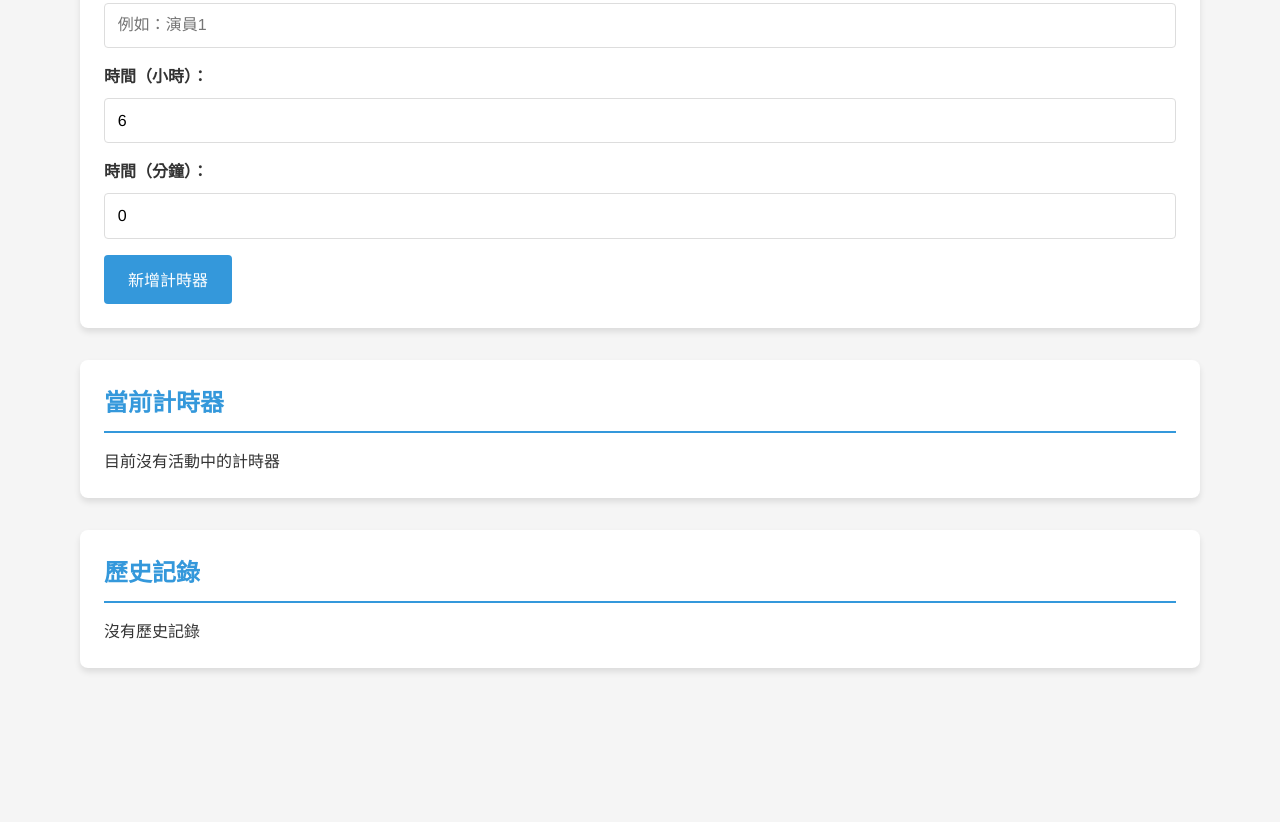
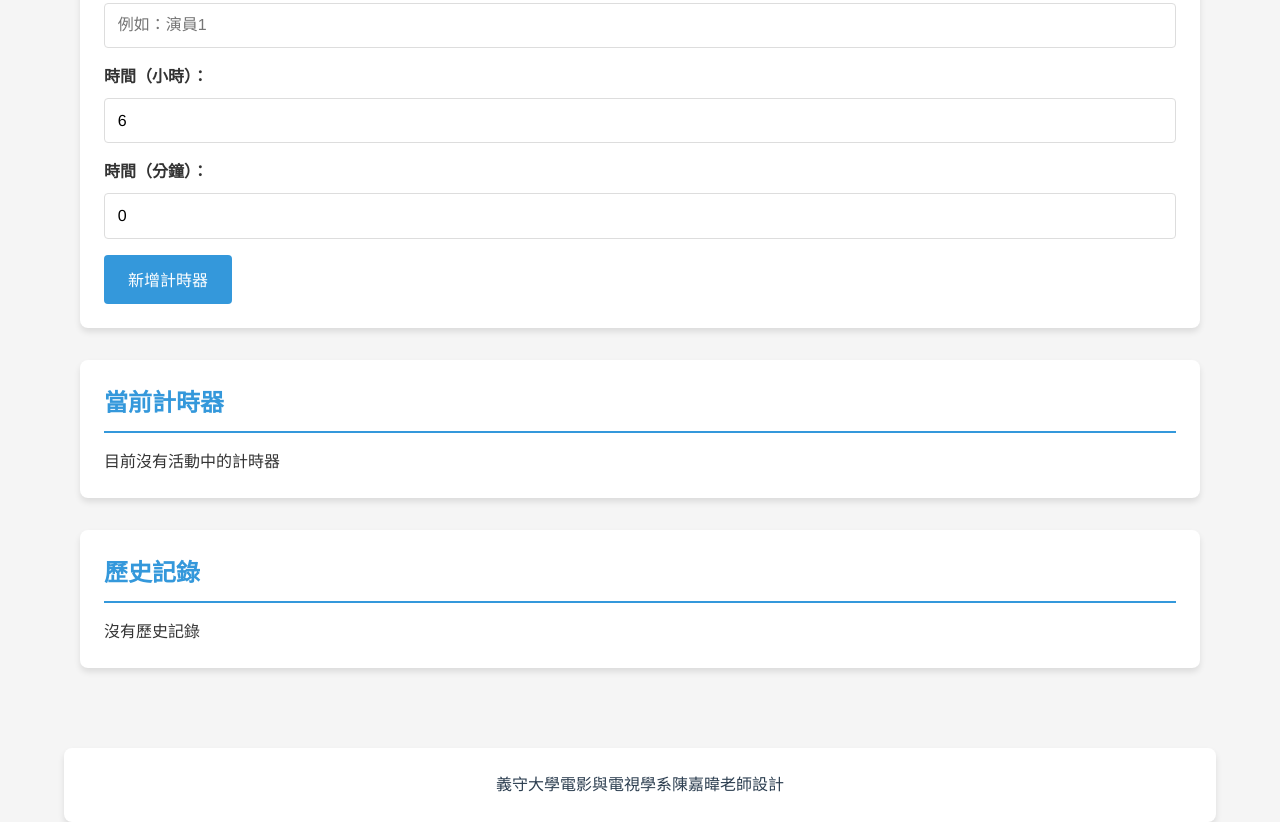
Before and after one commit to weisfx0705/task_timer, a plain HTML site: page index.html in a window 1280 px wide. Shown: the part 353-1175 px from the top of the page. Before the commit the page ends 1101 px from the top, so only its background shows below. Drawn offline with Linux system fonts and the light colour scheme.

Commit message:
添加頁腳：義守大學電影與電視學系陳嘉暐老師設計

```diff
--- a/index.html
+++ b/index.html
@@ -44,6 +44,10 @@
         </div>
     </div>
 
+    <footer class="footer">
+        <p>義守大學電影與電視學系陳嘉暐老師設計</p>
+    </footer>
+
     <script src="script.js"></script>
 </body>
 </html>
--- a/styles.css
+++ b/styles.css
@@ -172,3 +172,22 @@ input {
     border-bottom: none;
     padding-bottom: 0;
 }
+
+.footer {
+    text-align: center;
+    padding: 1.5rem 0;
+    margin-top: 2rem;
+    background-color: white;
+    border-radius: 8px;
+    box-shadow: 0 4px 6px rgba(0, 0, 0, 0.1);
+    width: 90%;
+    max-width: 1200px;
+    margin-left: auto;
+    margin-right: auto;
+}
+
+.footer p {
+    color: #2c3e50;
+    font-size: 1rem;
+    margin: 0;
+}
```
